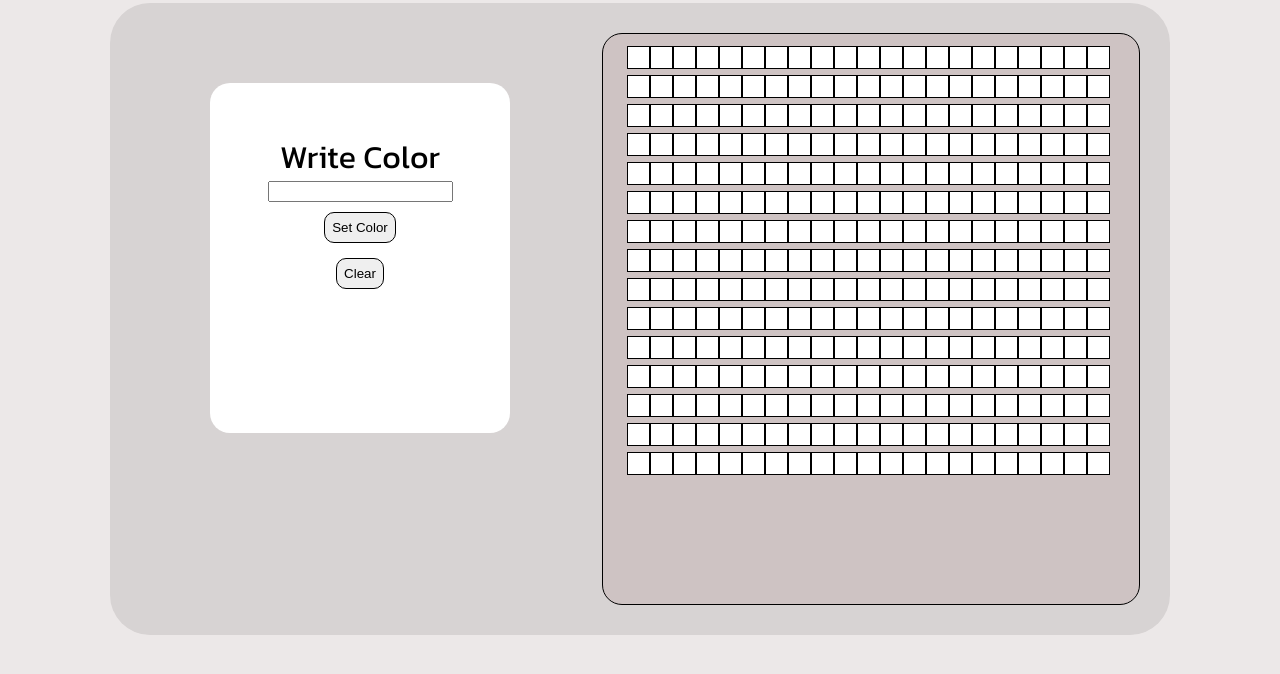
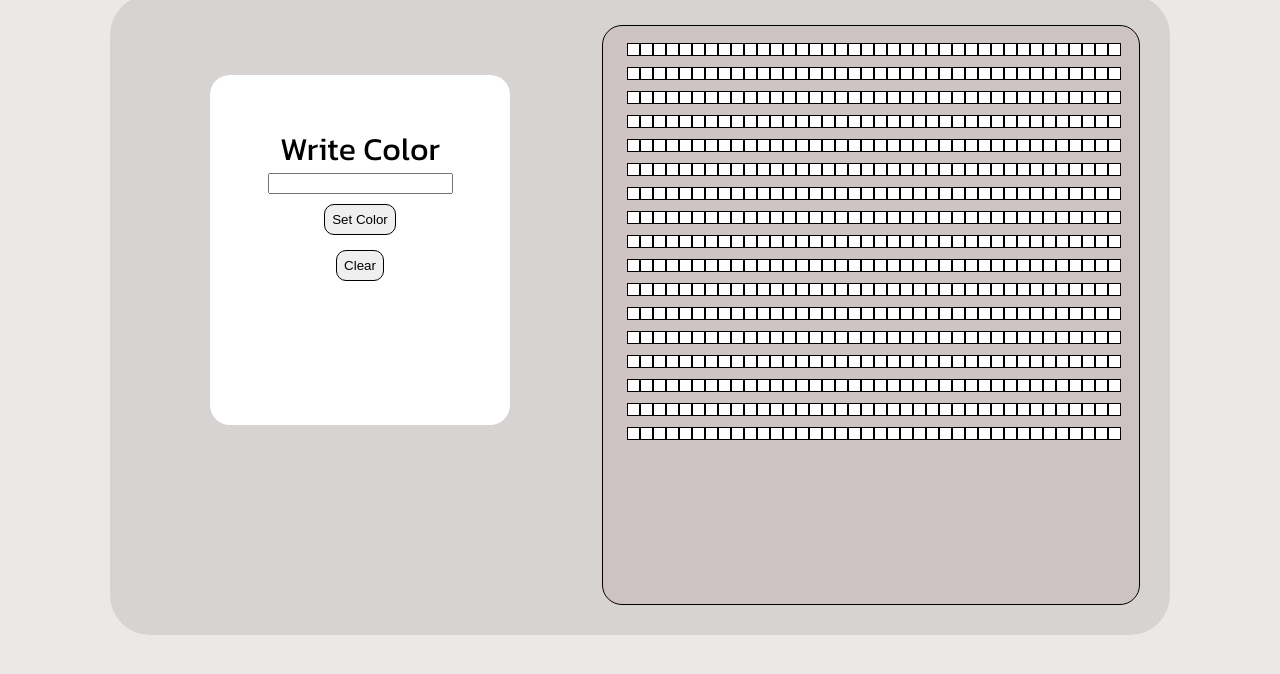
Before and after one commit to EyosiSol/Etch-a-Sketch, a plain HTML site: page index.html in a window 1280 px wide. Shown: the part 96-770 px from the top of the page. Drawn offline with Linux system fonts and the light colour scheme.

Commit message:
add little tweaks and finishing's

```diff
--- a/script.js
+++ b/script.js
@@ -5,37 +5,36 @@ const setbtn = document.getElementById("set-color");
 
 let currentColor = "black";
 
+//sets the drawing color to the color that has been assigned
 setbtn.addEventListener('click',function(){
     let color =(input.value);
     currentColor = color.toLowerCase();
 });
 
-// Function to create a single square element
+//create a single square element
+
 function createSquare() {
   const square = document.createElement("div");
   square.classList.add("etch-square");
   return square;
 }
 
-// Generate squares (adjust loop counts for desired grid size)
-for (let i = 0; i <=14; i++) {
-  for (let j = 0; j <=20; j++) {
+// Generate squares by looping
+for (let i = 0; i <=33; i++) {
+  for (let j = 0; j <=18; j++) {
     const square = createSquare();
     etchContainer.appendChild(square);
   }
 }
 
-// Track current drawing color (optional)
- // Can be changed to allow color selection
-// Drawing functionality
-let isDrawing = false; // Flag to track drawing state
+let isDrawing = false; // a variable inorder to check if the mouse is drawing
 
 etchContainer.addEventListener("mousedown", () => {
-  isDrawing = true; // Set drawing flag to true on mousedown
+  isDrawing = true; // Set isdrawing to true on mousedown
 });
 
 etchContainer.addEventListener("mouseup", () => {
-  isDrawing = false; // Set drawing flag to false on mouseup
+  isDrawing = false; // Set isdrawing  to false on mouseup
 });
 
 etchContainer.addEventListener("mousemove", (event) => {
@@ -43,15 +42,13 @@ etchContainer.addEventListener("mousemove", (event) => {
     // Get the element under the mouse pointer
     const target = event.target;
 
-    // Check if the target is a square element
     if (target.classList.contains("etch-square")) {
       target.style.backgroundColor = currentColor; // Change its background color
     }
   }
 });
 
-// Clear button functionality (optional)
-const clearBtn = document.getElementById("clear-btn"); // Assuming a clear button exists
+const clearBtn = document.getElementById("clear-btn");
 
 clearBtn.addEventListener("click", () => {
   const squares = etchContainer.querySelectorAll(".etch-square");
--- a/style.css
+++ b/style.css
@@ -1,4 +1,5 @@
 body{
+    margin-top: 0px;
     background-color: rgb(236, 232, 232);
     font-family: "Kanit", sans-serif;
 }
@@ -20,8 +21,8 @@ body{
     justify-content: space-between;
 }
 #etch-container {
-    width: 500px; /* Adjust width as needed */
-    height: 67vh; /* Adjust height as needed */
+    width: 500px;/* Adjust width as needed */
+    height: 68vh; /* Adjust height as needed */
     background-color: rgb(206, 195, 195); /* Optional background color */
     border: 1px solid #000000; /* Optional border */
     padding: 10px;
@@ -31,8 +32,8 @@ body{
     padding-bottom: 22px;
 }
 .etch-square {
-    width: 21px; /* Adjust width and height for desired grid size */
-    height: 21px;
+    width: 11px; /* Adjust width and height for desired grid size */
+    height: 11px;
     background-color: #ffffff; /* Initially white squares */
     display: inline-block; /* Arrange squares side-by-side */
     border: 0.1px solid ; /* Optional border for each square */
```
